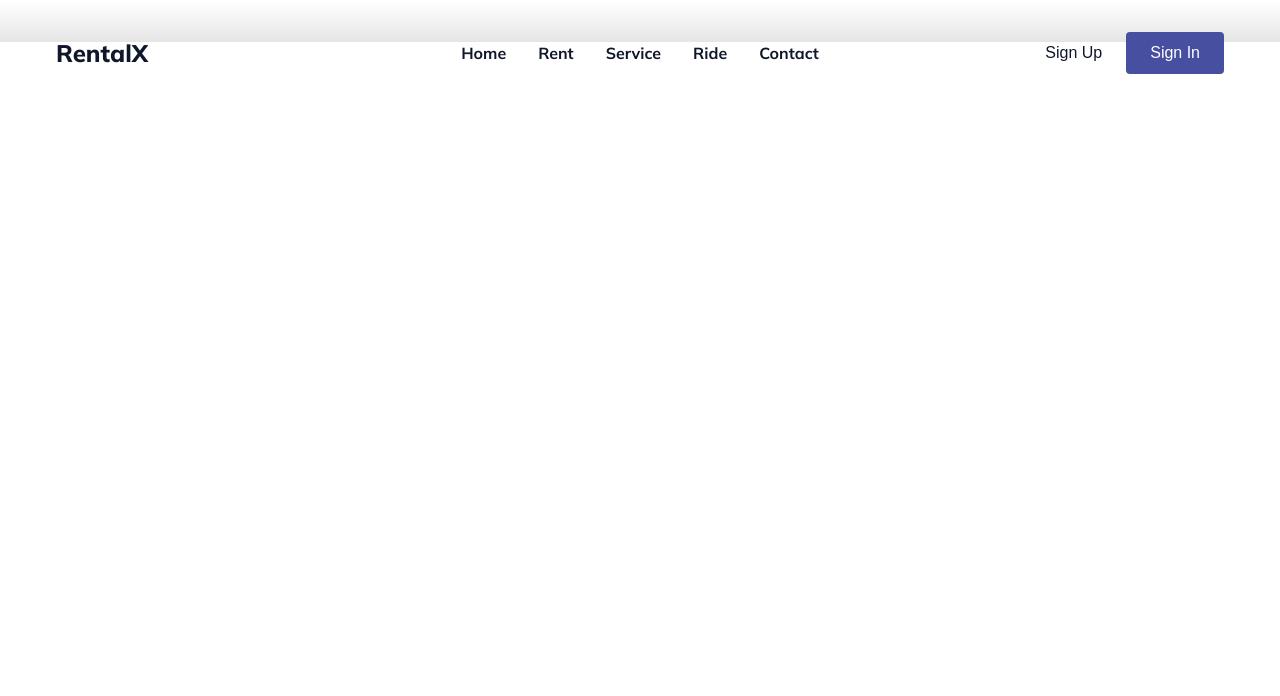
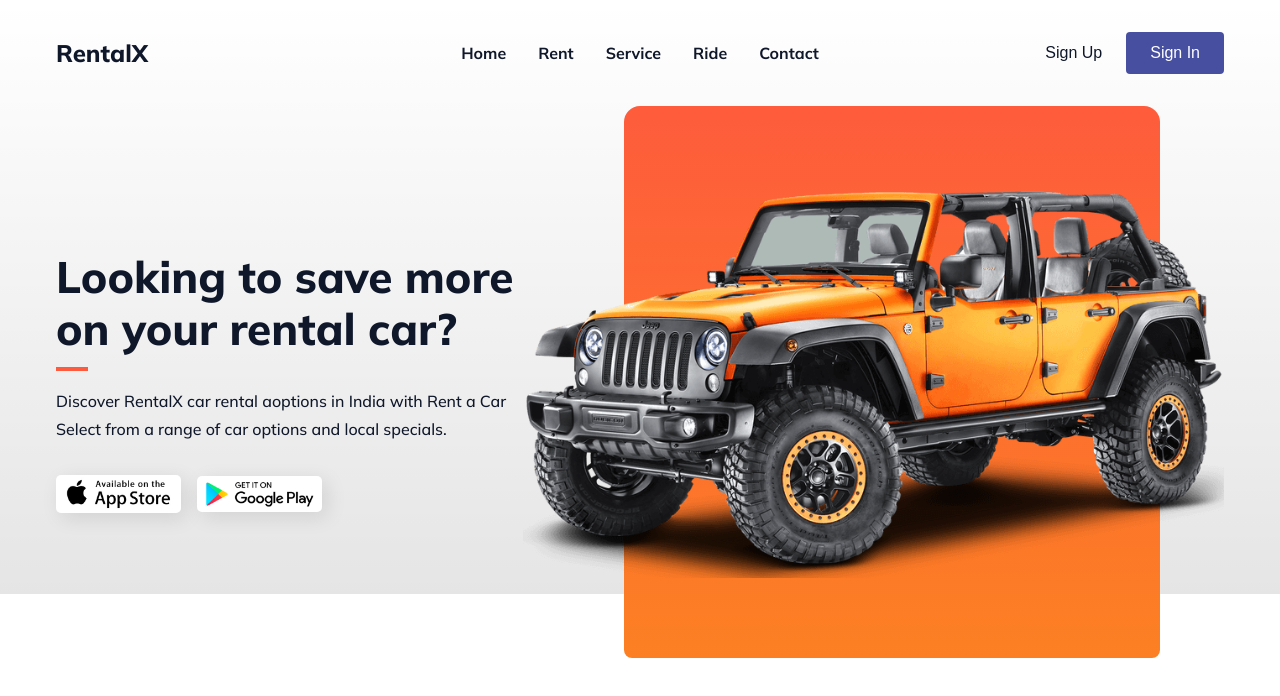
Before and after one commit to BurnettMiao/Build-A-Responsive-Car-Rental-Website-with-Web-Design-Mastery, a plain HTML site: page index.html in a window 1280 px wide. Drawn offline with nearby package versions, Linux system fonts and the light colour scheme.

Commit message:
header finish

```diff
--- a/index.html
+++ b/index.html
@@ -42,8 +42,33 @@
           <button class="btn btn__secondary">Sign In</button>
         </div>
       </nav>
+
+      <div class="section__container header__container" id="home">
+        <div class="header__image">
+          <img src="assets/header.png" alt="header" />
+        </div>
+
+        <div class="header__content">
+          <h1>Looking to save more on your rental car?</h1>
+
+          <p>
+            Discover RentalX car rental aoptions in India with Rent a Car Select
+            from a range of car options and local specials.
+          </p>
+
+          <div class="header__links">
+            <a href="#">
+              <img src="assets/store.jpg" alt="app store" />
+            </a>
+            <a href="#">
+              <img src="assets/play.png" alt="play" />
+            </a>
+          </div>
+        </div>
+      </div>
     </header>
 
+    <script src="https://unpkg.com/scrollreveal"></script>
     <script src="script.js"></script>
   </body>
 </html>
--- a/script.js
+++ b/script.js
@@ -13,3 +13,29 @@ navLinks.addEventListener('click', (e) => {
   navLinks.classList.remove('open');
   menuBtnIcon.setAttribute('class', 'ri-menu-line');
 });
+
+const scrollRevealOption = {
+  distance: '50px',
+  origin: 'bottom',
+  duration: 1000,
+};
+
+ScrollReveal().reveal('.header__image img', {
+  ...scrollRevealOption,
+  origin: 'right',
+});
+
+ScrollReveal().reveal('.header__content h1', {
+  ...scrollRevealOption,
+  delay: 500,
+});
+
+ScrollReveal().reveal('.header__content p', {
+  ...scrollRevealOption,
+  delay: 1000,
+});
+
+ScrollReveal().reveal('.header__links', {
+  ...scrollRevealOption,
+  delay: 1500,
+});
--- a/style.css
+++ b/style.css
@@ -154,6 +154,65 @@ nav {
   display: none;
 }
 
+.header__container {
+  display: grid;
+  gap: 2rem 0;
+  position: relative;
+  isolation: isolate;
+  overflow: hidden;
+}
+
+.header__container::before {
+  position: absolute;
+  content: '';
+  top: 0;
+  right: 0;
+  width: 100%;
+  height: 50%;
+  background: var(--gradient);
+  border-radius: 1rem 1rem 0.5rem 0.5rem;
+  z-index: -1;
+}
+
+.header__content h1 {
+  position: relative;
+  isolation: isolate;
+  margin-bottom: 2rem;
+  font-size: 2.75rem;
+  font-weight: 800;
+  color: var(--text-dark);
+  line-height: 3.25rem;
+}
+
+.header__content h1::before {
+  position: absolute;
+  content: '';
+  left: 0;
+  bottom: -1rem;
+  height: 4px;
+  width: 2rem;
+  background-color: var(--primary-color);
+}
+
+.header__content p {
+  margin-bottom: 2rem;
+  font-weight: 500;
+  color: var(--text-dark);
+  line-height: 1.75rem;
+}
+
+.header__links {
+  display: flex;
+  align-items: center;
+  gap: 1rem;
+}
+
+.header__links img {
+  max-width: 125px;
+  border-radius: 5px;
+  box-shadow: 5px 5px 20px rgba(0, 0, 0, 0.1);
+}
+
 @media (width > 768px) {
   header::before {
     height: calc(100% - 4rem);
@@ -220,4 +279,23 @@ nav {
     color: var(--text-dark);
     background-color: transparent;
   }
+
+  .header__container {
+    grid-template-columns: repeat(5, 1fr);
+    align-items: center;
+  }
+
+  .header__container::before {
+    right: 5rem;
+    width: calc(50% - 4rem);
+    height: 100%;
+  }
+
+  .header__image {
+    grid-column: 3/6;
+  }
+
+  .header__content {
+    grid-area: 1/1/2/3;
+  }
 }
```
